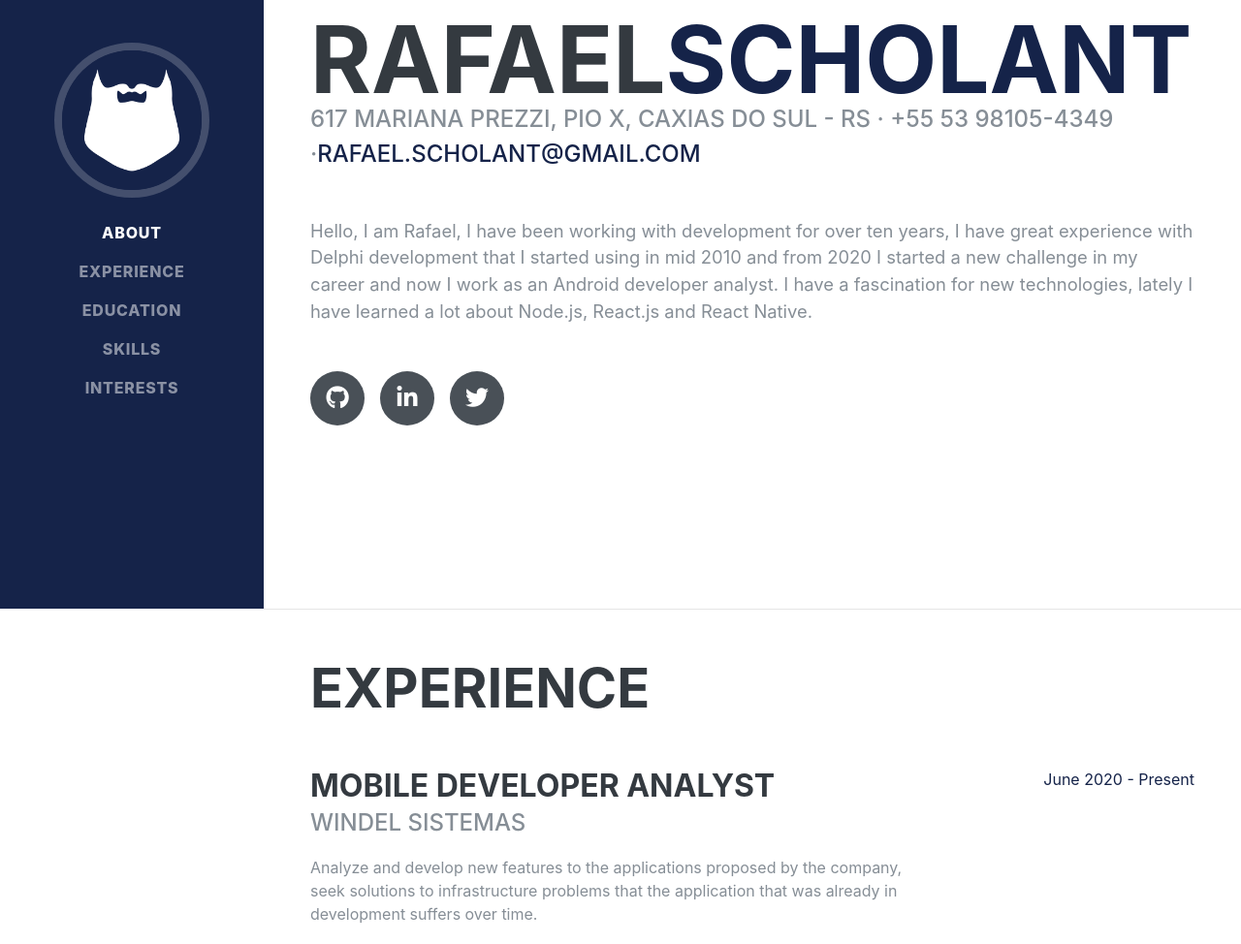
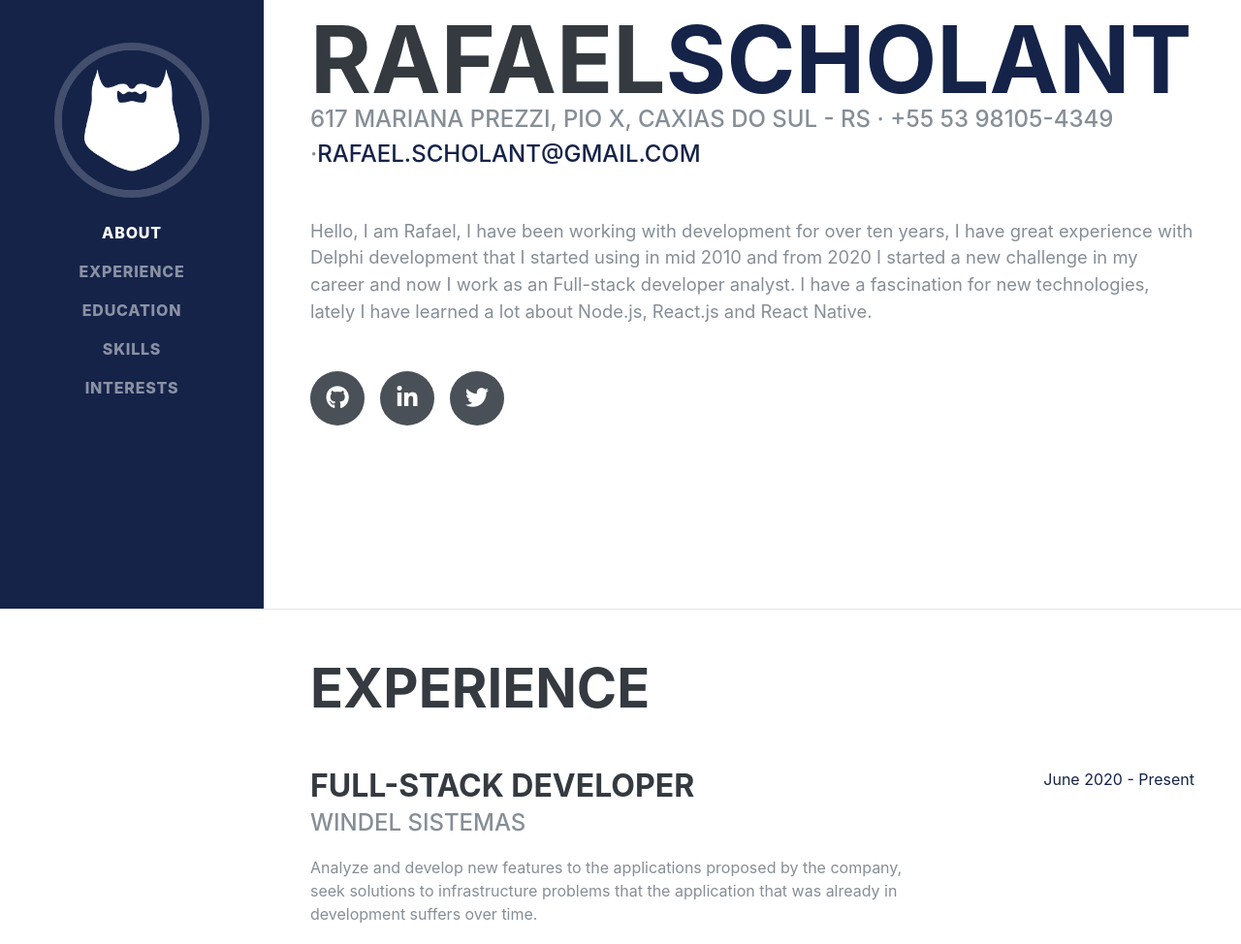
Before and after one commit to rscholant/portifolio, a Gatsby site: page / in a window 1280 px wide. Shown: the part 172-1146 px from the top of the page at 97% size. Built offline with nearby package versions, Linux system fonts and the light colour scheme; Gatsby itself is replaced by a stand-in of ours; a web font is replaced by a local one.

Commit message:
some alterations to interests, experience and resume

```diff
--- a/src/components/sections/Experience.js
+++ b/src/components/sections/Experience.js
@@ -11,13 +11,12 @@ const Experience = () => {
 
         <div className="resume-item d-flex flex-column flex-md-row justify-content-between mb-5">
           <div className="resume-content">
-              <h3 className="mb-0">Mobile Developer Analyst</h3>
+            <h3 className="mb-0">Full-stack Developer</h3>
             <div className="subheading mb-3">Windel Sistemas</div>
             <p>
-              Analyze and develop new features to the applications proposed by the company,
-              seek solutions to infrastructure problems that the application that was already in
-              development suffers over time.
-
+              Analyze and develop new features to the applications proposed by
+              the company, seek solutions to infrastructure problems that the
+              application that was already in development suffers over time.
             </p>
           </div>
           <div className="resume-date text-md-right">
@@ -28,12 +27,13 @@ const Experience = () => {
         <div className="resume-item d-flex flex-column flex-md-row justify-content-between mb-5">
           <div className="resume-content">
             <h3 className="mb-0">Delphi Developer Analyst</h3>
-              <div className="subheading mb-3">Khnum Sistemas de Automação Comercial</div>
+            <div className="subheading mb-3">
+              Khnum Sistemas de Automação Comercial
+            </div>
             <p>
-              Analyze and develop solutions for complex functionalities of
-              the system in question, such as issuing tax documents and generating digital
-              files for the Federal Revenue.
-
+              Analyze and develop solutions for complex functionalities of the
+              system in question, such as issuing tax documents and generating
+              digital files for the Federal Revenue.
             </p>
           </div>
           <div className="resume-date text-md-right">
@@ -46,21 +46,18 @@ const Experience = () => {
             <h3 className="mb-0">Computing instructor</h3>
             <div className="subheading mb-3">System's &amp; Stars</div>
             <p>
-              Teaches and prepares the didactic material of the
-              Computer classes according to guidance and content previously distributed,
-              applies tests, develops works in class and clarifies doubts.
-
+              Teaches and prepares the didactic material of the Computer classes
+              according to guidance and content previously distributed, applies
+              tests, develops works in class and clarifies doubts.
             </p>
           </div>
           <div className="resume-date text-md-right">
             <span className="text-primary">July 2006 - October 2009</span>
           </div>
         </div>
-
-
       </div>
     </section>
   );
-}
+};
 
 export default Experience;
--- a/src/components/sections/Interests.js
+++ b/src/components/sections/Interests.js
@@ -9,16 +9,14 @@ const Interests = () => {
       <div className="w-100">
         <h2 className="mb-5">Interests</h2>
         <p>
-            In addition to being a mobile developer analyst, I have a great
-            thirst for learning and in my spare time I try to learn as many
-            new technologies as possible, by attending courses, workshops and
-            lectures, so that over time I can be exercising my job better and
-            better beloved profession.
-
+          In addition to being a mobile developer analyst, I'm very thirsty to
+          learn and in my spare time I try to learn as much of new technologies
+          as possible, participating in courses, workshops and lectures, so that
+          with time I can be doing my job better and better.
         </p>
       </div>
     </section>
   );
-}
+};
 
 export default Interests;
--- a/src/components/sections/Resume.js
+++ b/src/components/sections/Resume.js
@@ -1,6 +1,13 @@
 import React from 'react';
 
-const Resume = ({firstName, lastName, address, phone, email, socialLinks}) => {
+const Resume = ({
+  firstName,
+  lastName,
+  address,
+  phone,
+  email,
+  socialLinks,
+}) => {
   return (
     <section
       className="resume-section p-3 p-lg-5 d-flex align-items-center"
@@ -12,15 +19,15 @@ const Resume = ({firstName, lastName, address, phone, email, socialLinks}) => {
           <span className="text-primary">{lastName}</span>
         </h1>
         <div className="subheading mb-5">
-          {address} · {phone} ·
-          <a href={`mailto:${email}`}>{email}</a>
+          {address} · {phone} ·<a href={`mailto:${email}`}>{email}</a>
         </div>
         <p className="lead mb-5">
-        Hello, I am Rafael, I have been working with development for over ten years,
-        I have great experience with Delphi development that I started using in
-        mid 2010 and from 2020 I started a new challenge in my career and now
-        I work as an Android developer analyst. I have a fascination for new technologies,
-        lately I have learned a lot about Node.js, React.js and React Native.
+          Hello, I am Rafael, I have been working with development for over ten
+          years, I have great experience with Delphi development that I started
+          using in mid 2010 and from 2020 I started a new challenge in my career
+          and now I work as an Full-stack developer analyst. I have a
+          fascination for new technologies, lately I have learned a lot about
+          Node.js, React.js and React Native.
         </p>
         <div className="social-icons">
           {socialLinks.map(social => {
```
Lines whose indentation alone changed are shown as unchanged.
